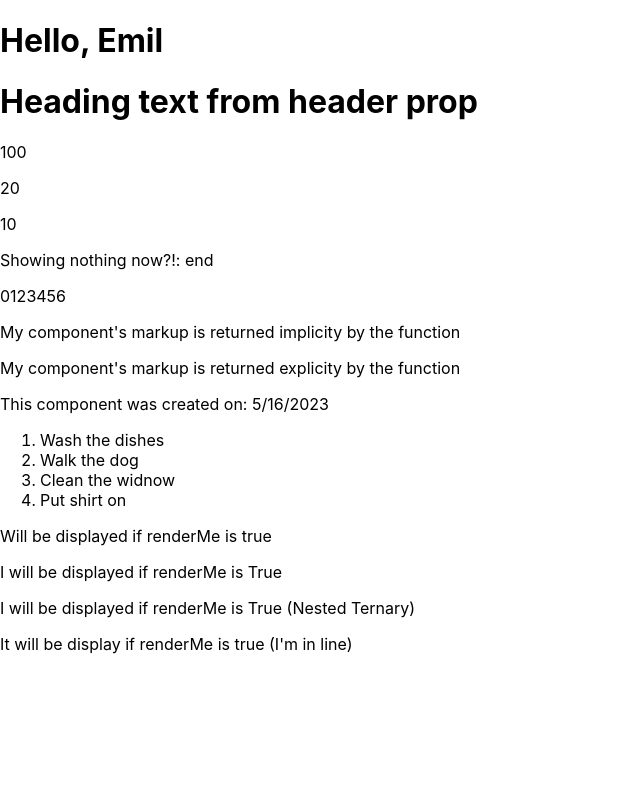
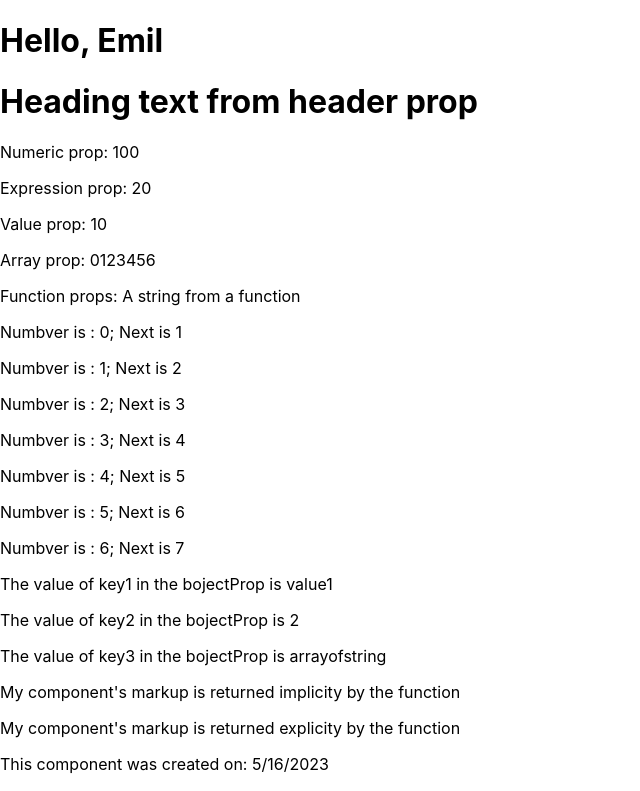
Before and after one commit to Emil88PL/my_second_app, a React (Create React App) app: page / in a window 1280 px wide. Shown: the top 791 px of the page, without its empty margins (0-640 px from the left). Built offline with nearby package versions, Linux system fonts and the light colour scheme.

Commit message:
Props Object

```diff
--- a/src/App.js
+++ b/src/App.js
@@ -25,7 +25,7 @@
 
   const someDataArray = [0,1,2,3,4,5,6];
 
-  const someFunction = () => ("a string from a function");
+  const someFunction = () => ("A string from a function");
 
 
   return (
--- a/src/Components/ComponentWithProps.jsx
+++ b/src/Components/ComponentWithProps.jsx
@@ -16,17 +16,29 @@
 
 const ComponentWithProps = props => {
 
-    const { headerText, numericProp, expressionProp,valueProp, someDataObject, arrayProp, functionProp} = props;
+    const { headerText, numericProp, expressionProp,valueProp, objectProp, arrayProp, functionProp} = props;
+
+    const nextNumberDisplay = arrayProp.map(seqNum =>
+            <p key={seqNum}>Numbver is : {seqNum}; Next is {seqNum += 1}</p>
+        );
+        // to show object Key / Values
+    const objectPropsDisplay  = [];
+
+    for (let [key, value] of Object.entries(objectProp)) {
+        objectPropsDisplay.push(<p key={key}>The value of {key} in the bojectProp is {value}</p>)
+    }
 
     return (
             <>
             <h1>{headerText}</h1>
-            <p>{numericProp}</p>
-            <p>{expressionProp}</p>
-            <p>{valueProp}</p>
-            <p>Showing nothing now?!: {someDataObject} end</p>
-            <p>{arrayProp}</p>
-            <p>{functionProp}</p>
+            <p>Numeric prop: {numericProp}</p>
+            <p>Expression prop: {expressionProp}</p>
+            <p>Value prop: {valueProp}</p>
+            {/* <p>Need to loop through Key / Values in someDataObject: {objectPropsDisplay}.</p> */}
+            <p>Array prop: {arrayProp}</p>
+            <p>Function props: {functionProp()}</p>
+            {nextNumberDisplay}
+            {objectPropsDisplay}
             </>
             );
 }
```
